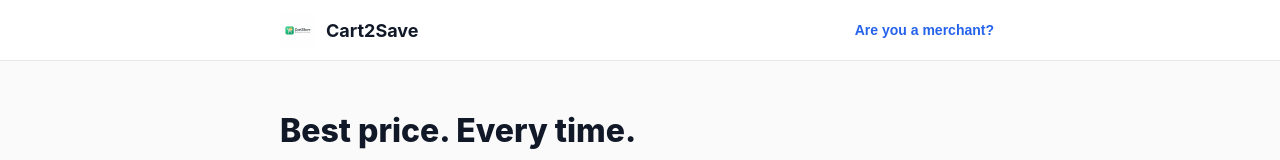
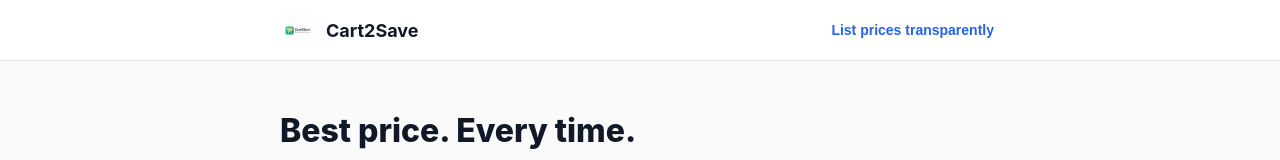
Before and after one commit to prashanthrangineni-sketch/pranix-witness-ui, a Next.js app: page / in a window 1280 px wide. Shown: the top 160 px of the page. Built offline with nearby package versions, Linux system fonts and the light colour scheme.

Commit message:
Refine merchant CTA to neutral enterprise language

```diff
--- a/app/components/Header.tsx
+++ b/app/components/Header.tsx
@@ -65,7 +65,7 @@ export default function Header() {
             cursor: 'pointer',
           }}
         >
-          Are you a merchant?
+          List prices transparently
         </button>
       </div>
     </header>
```
